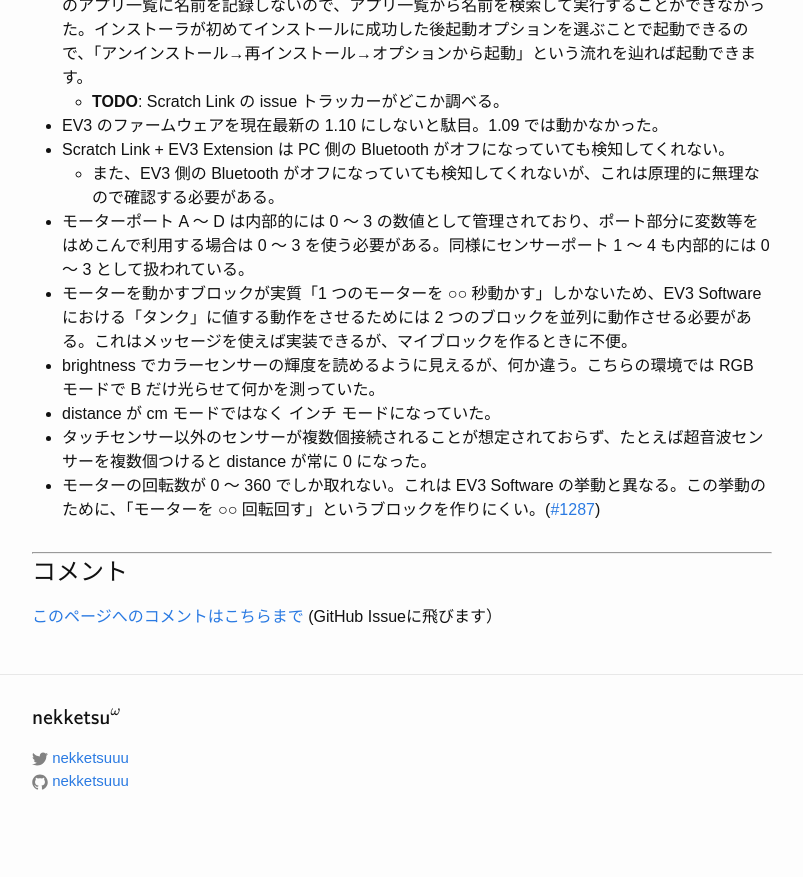
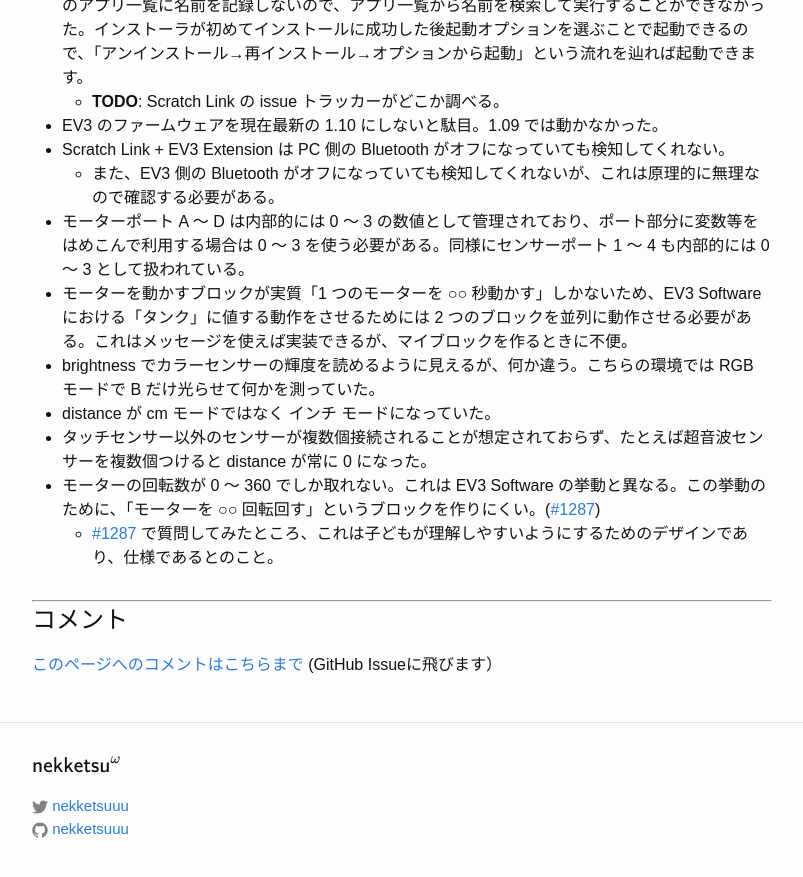
Before and after one commit to nekketsuuu/nekketsuuu.github.io, a Jekyll site: the page built from entries/_posts/2018-08-03-scratch-3-beta.md, in a window 1280 px wide and 900 px high, scrolled down 1562 px. Shown: the top 877 px of the window, without its empty margins (238-1041 px from the left). Built offline with Jekyll 4.4.1, drawn with Linux system fonts in a browser that asks for light colours; formulas are drawn with MathJax 3; comment, search, counter and statistics services are not loaded; before the commit the page ends 2414 px from its top, so only the background shows below that.

Commit message:
[Entry #6] update

```diff
--- a/entries/_posts/2018-08-03-scratch-3-beta.md
+++ b/entries/_posts/2018-08-03-scratch-3-beta.md
@@ -53,3 +53,4 @@
 * distance が cm モードではなく インチ モードになっていた。
 * タッチセンサー以外のセンサーが複数個接続されることが想定されておらず、たとえば超音波センサーを複数個つけると distance が常に 0 になった。
 * モーターの回転数が 0 ～ 360 でしか取れない。これは EV3 Software の挙動と異なる。この挙動のために、「モーターを ○○ 回転回す」というブロックを作りにくい。([#1287](https://github.com/LLK/scratch-vm/issues/1287))
+    * [#1287](https://github.com/LLK/scratch-vm/issues/1287) で質問してみたところ、これは子どもが理解しやすいようにするためのデザインであり、仕様であるとのこと。
```
